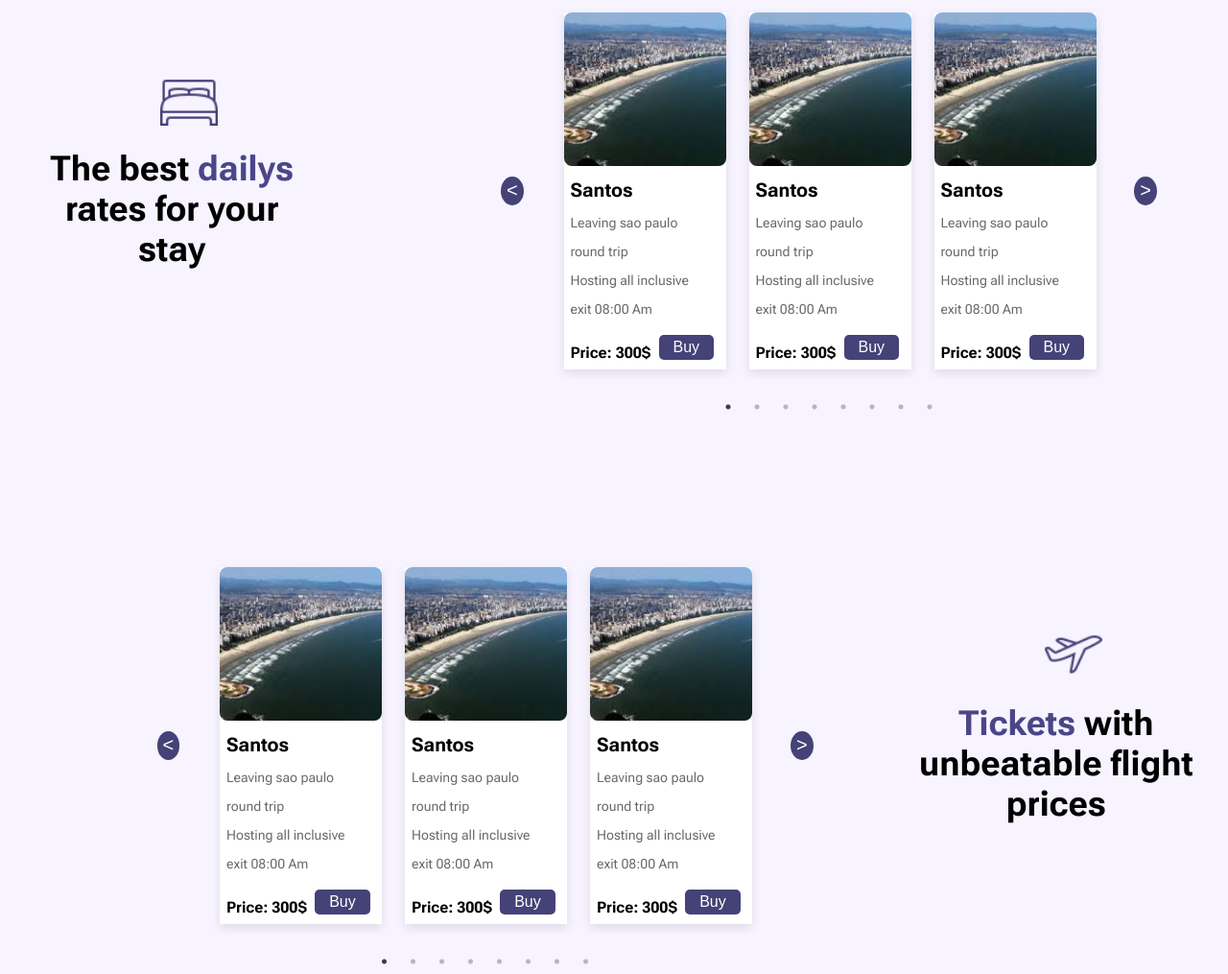
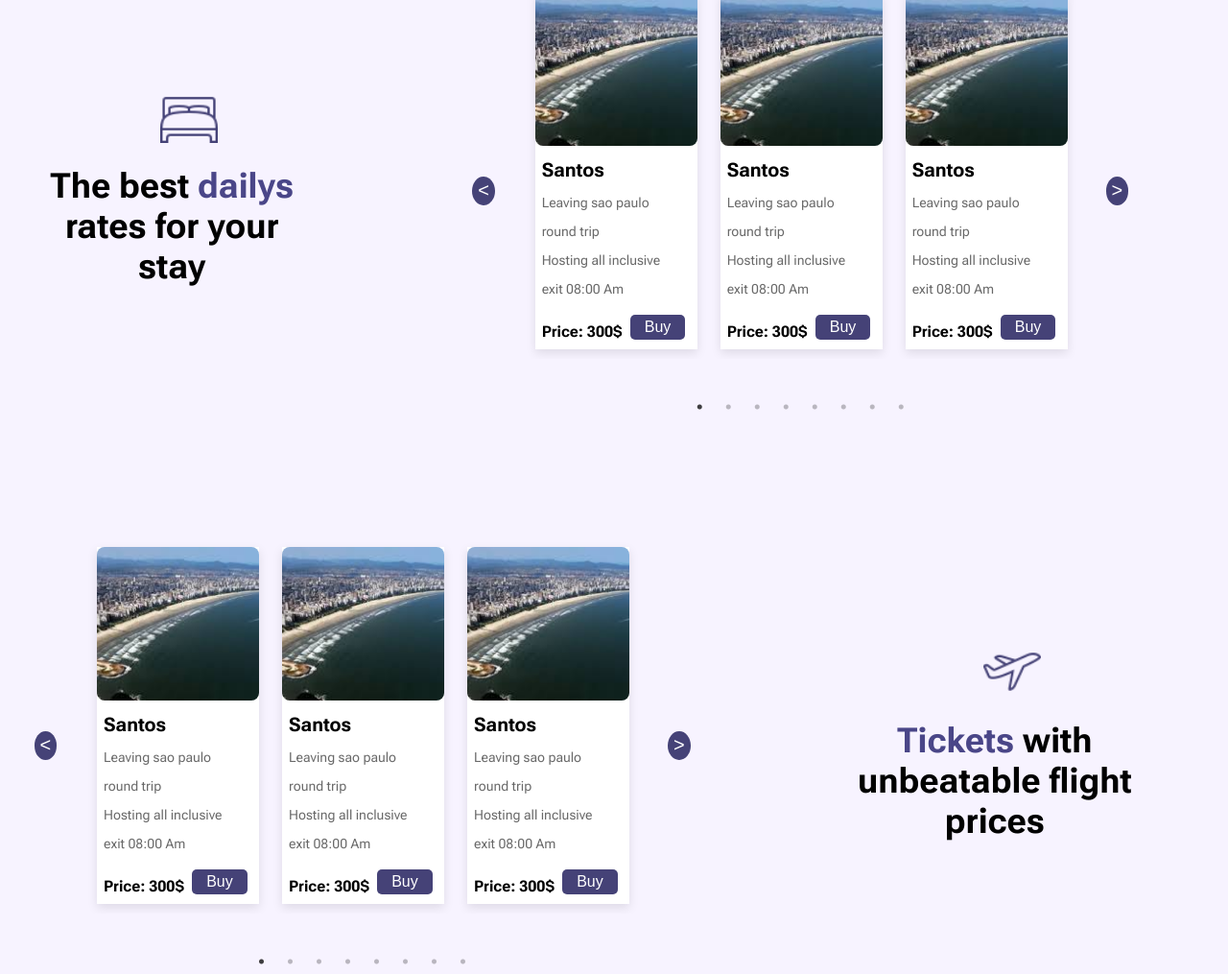
Before and after one commit to Victor227br/TravelHeroCss, a plain HTML site: page index.html in a window 1280 px wide. Shown: the part 1465-2480 px from the top of the page at 96% size. Drawn offline with nearby package versions, Linux system fonts and the light colour scheme; a web font is replaced by a local one.

Commit message:
style: fix and implement proportion block tickets reverse

```diff
--- a/style.css
+++ b/style.css
@@ -224,8 +224,6 @@
 
 .block-tickets__dynamic-offers{
     width: 90%;
-    /* margin-left: 2%;
-    margin-right: 6%; */
     display: flex;
     margin-bottom: 3%;
     justify-content: center;
@@ -237,6 +235,7 @@
     flex-direction: column;
     justify-content: center;
     align-items: center;
+    margin-top: 10%;
 }
 
 .block-tickets__text-offers{
@@ -252,14 +251,13 @@
     align-items: center;
   }
 
-  .block-tickets__slider {
+.block-tickets__slider {
     width: 70%;
     height: auto;
     margin-right: 0;
   }
 
-  .block-tickets__slider {
-  /* width: 50%; */
+.block-tickets__slider {
   margin: 0 auto;
 }
 
@@ -268,9 +266,12 @@
   justify-content: center;
 }
 
+.slick-list{
+    margin-bottom: 6%;
+}
+
 
 .block-tickets__pack {
-    width: 90%;
     max-width: 320px;
     margin: 0 auto;
     background-color: white;
@@ -343,7 +344,7 @@
     height: auto;
     margin-top: 0;
     margin-right: 6%;
-    margin-bottom: 8%;
+    margin-bottom: 5%;
 }
 
 .block-tickets__price{
@@ -407,6 +408,10 @@
 
 .slick-prev-custom,.slick-next-custom {
     display: none;
+}
+
+.slick-dots{
+    padding-top: 10%;
 }
 
 .footer {
@@ -877,12 +882,18 @@
     flex-direction: row;
     align-items: center;
     gap: 20px;
-    margin-right: 5%;
     width: 55%;
     margin-bottom: 0;
     height: 420px;
 }
 
+.block-tickets__slider--align-reverse{
+    margin-right: 10%;
+}
+
+ .block-tickets__dynamic-offers--reverse{
+    margin-right: 5%;
+ }
 
 .block-tickets__dynamic-offers{
     display: flex;
@@ -957,7 +968,7 @@
 
 .block-tickets--align-reverse{
     display: flex;
-    justify-content: space-between;
+    justify-content: center;
     align-items: center;
     flex-direction: row-reverse;
 }
```
